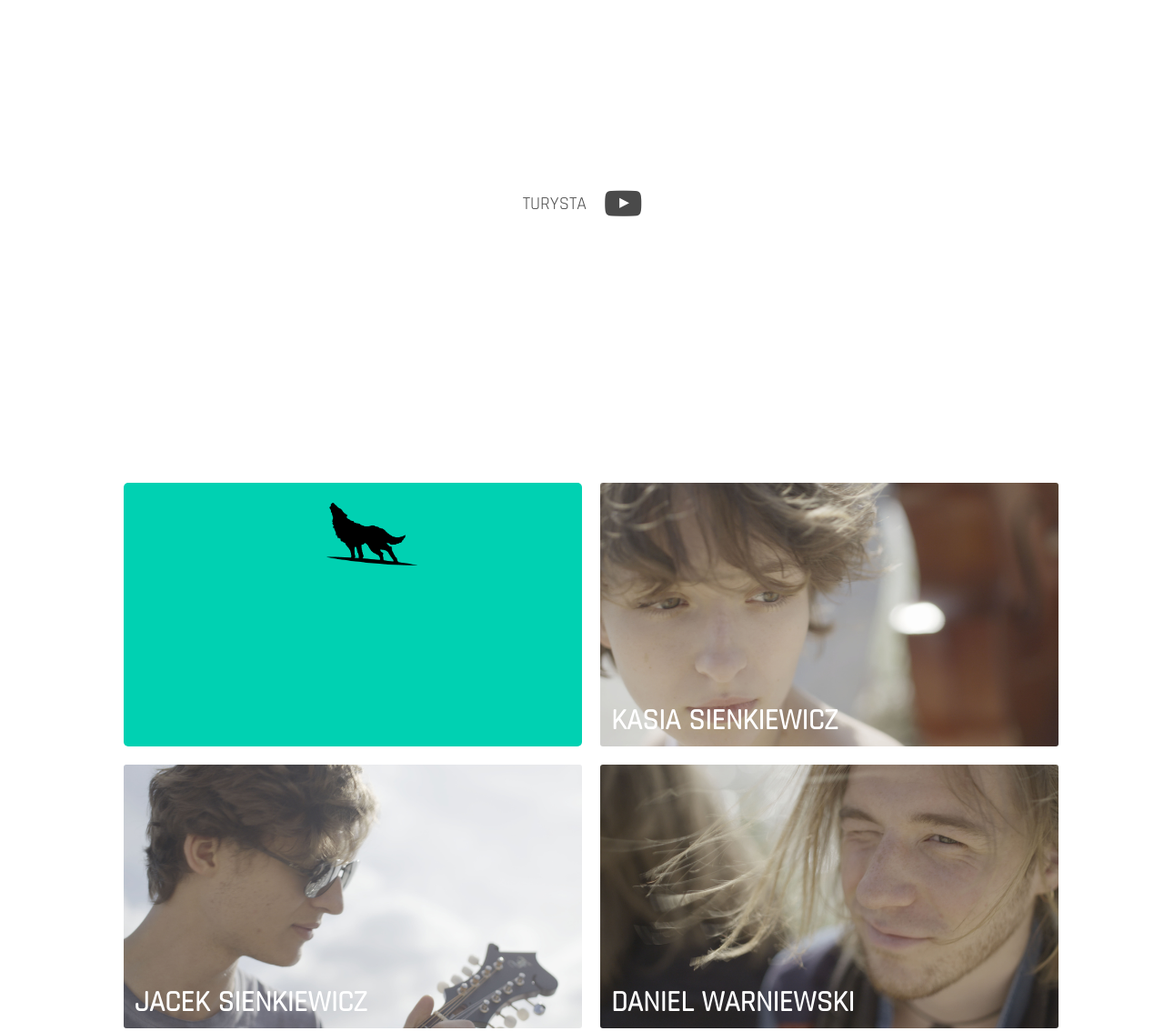
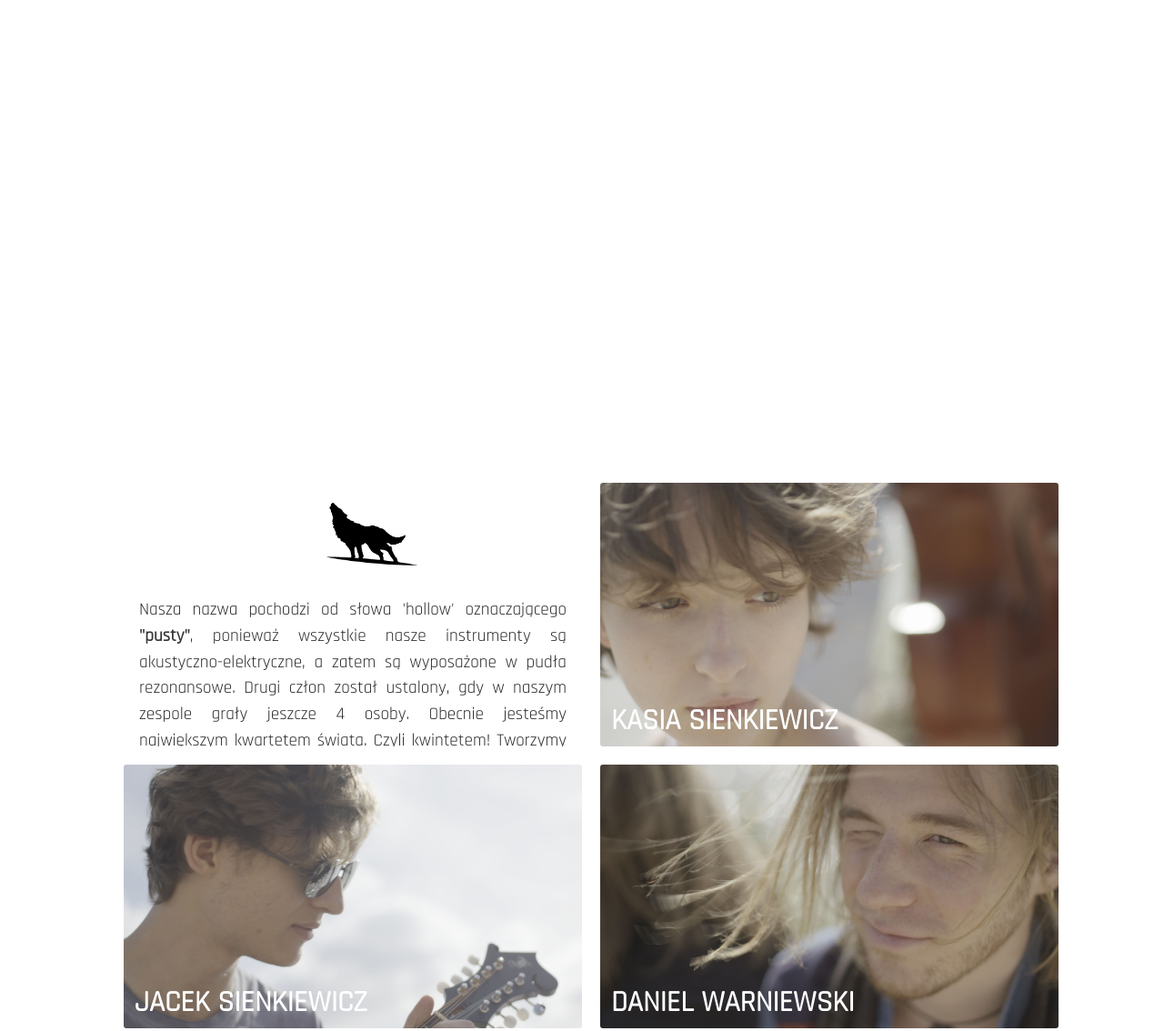
Before and after one commit to olivetum/Hollow-Quartet, a plain HTML site: page index.html in a window 1280 px wide. Shown: the part 177-1311 px from the top of the page at 91% size. Drawn offline with nearby package versions, Linux system fonts and the light colour scheme.

Commit message:
button, zespolcss

```diff
--- a/css/menu.css
+++ b/css/menu.css
@@ -78,14 +78,17 @@ a {
 }
 .banner-button {
   cursor: pointer;
+  color: white !important;
+  font-weight: 600 !important;
   padding: 20px;
   font-weight: 900;
   display: block;
   margin: 0 auto;
-  width: 220px;
+  width: 200px;
   height: 60px;
   margin-top: 28px !important;
   background-color: rgba(255, 255, 255, 0.3);
+  border-radius: 2px;
   transition: box-shadow 0.2s ease-in-out;
   transition: transform 0.2s;
 }
@@ -108,7 +111,6 @@ a {
 .bio {
   height: 290px;
   margin: 0px 0px 20px 20px;
-  background: #00d1b2;
   border-radius: 5px;
   font-weight: 200;
   font-size: 2em;
@@ -136,7 +138,19 @@ a {
       margin-left: 0px;
   }
 }
-
+.zespol {
+  font-family: 'Roboto' sans-serif;
+  font-weight: 400;
+  font-size: 1.2em;
+  overflow: scroll;
+  color: rgb(46, 46, 46);
+}
+.zespol > p {
+  margin: 5px;
+  position: relative;
+  top: 30px;
+  margin-bottom: 20px;
+}
 /* The Modal (background) */
 .modal {
     display: none; /* Hidden by default */
```
